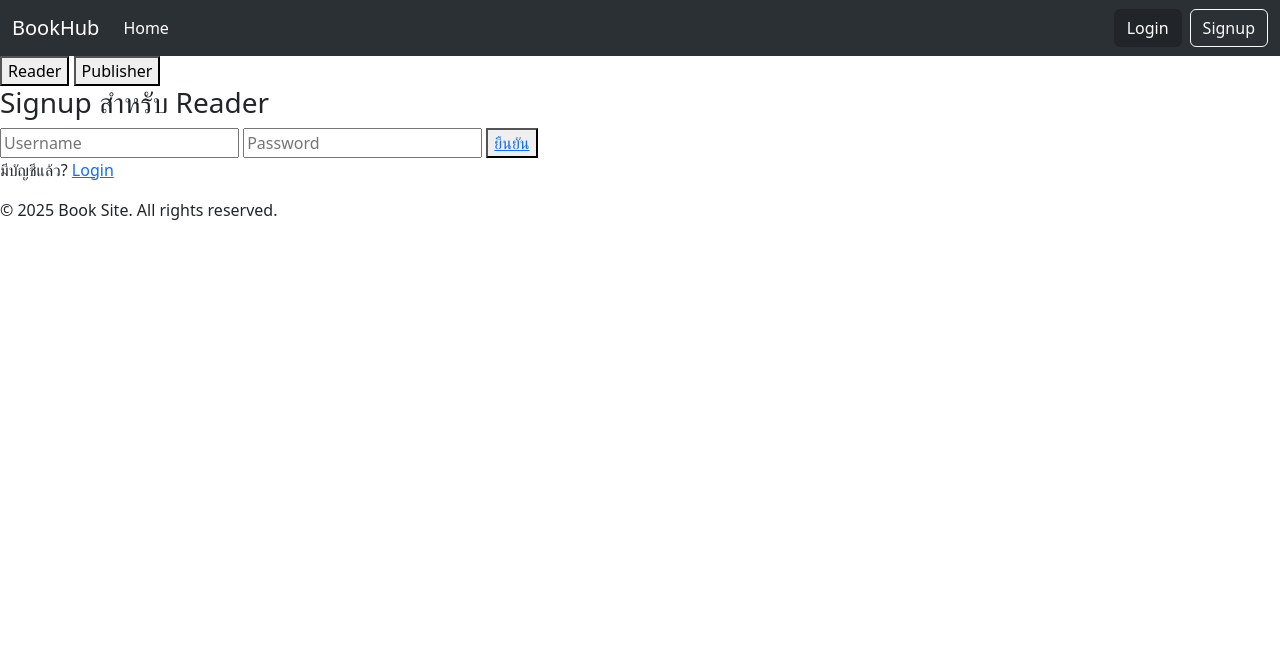
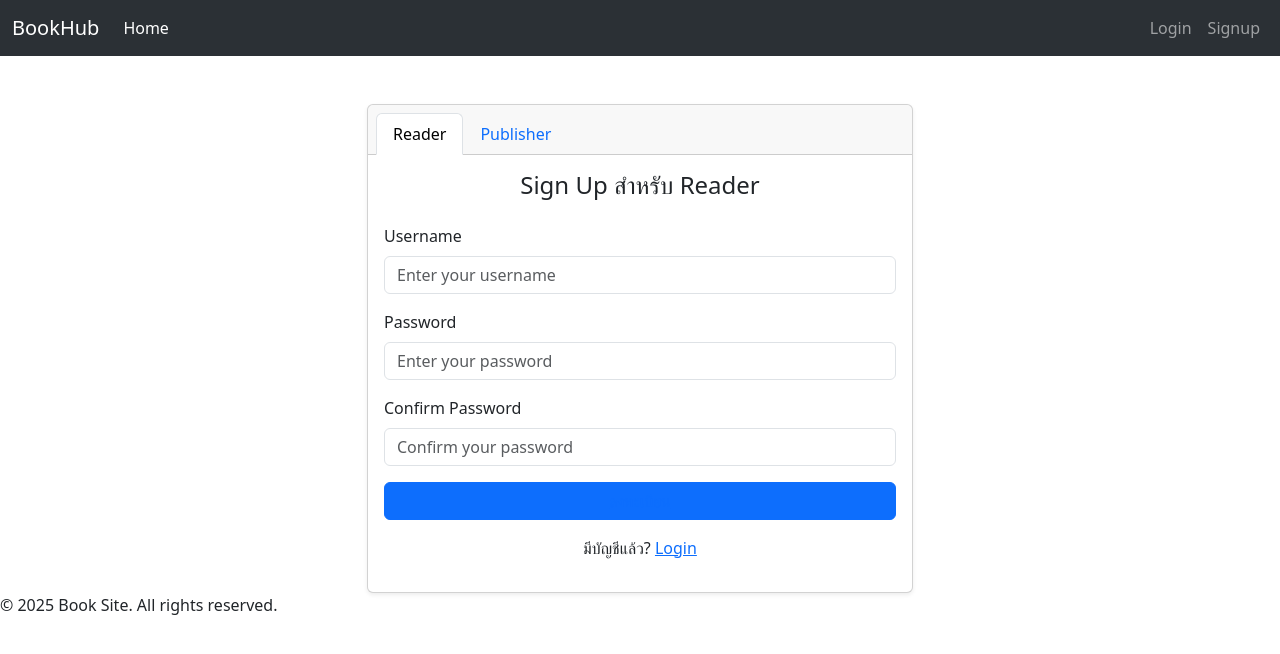
Before and after one commit to likelessly/SE-BookHub, a Django app: page /signup/ in a window 1280 px wide. Shown: the top 654 px of the page. Run offline with Django 5.2, Linux system fonts and the light colour scheme.

Commit message:
update login,signup

```diff
--- a/pages/templates/pages/base.html
+++ b/pages/templates/pages/base.html
@@ -1,17 +1,15 @@
 {% load static %}
 <!DOCTYPE html>
 <html lang="th">
-
 <head>
     <meta charset="UTF-8">
     <title>{% block title %}Book Hub{% endblock %}</title>
-  <!-- <link rel="stylesheet" href="{% static 'base.css' %}"> -->
-  <link href="https://cdn.jsdelivr.net/npm/bootstrap@5.3.3/dist/css/bootstrap.min.css" rel="stylesheet"
-    integrity="sha384-QWTKZyjpPEjISv5WaRU9OFeRpok6YctnYmDr5pNlyT2bRjXh0JMhjY6hW+ALEwIH" crossorigin="anonymous">
+
+    <link href="https://cdn.jsdelivr.net/npm/bootstrap@5.3.3/dist/css/bootstrap.min.css" rel="stylesheet" integrity="sha384-QWTKZyjpPEjISv5WaRU9OFeRpok6YctnYmDr5pNlyT2bRjXh0JMhjY6hW+ALEwIH" crossorigin="anonymous">
     {% block head %}{% endblock %}
 </head>
-
 <body>
+    <script src="https://cdn.jsdelivr.net/npm/bootstrap@5.3.2/dist/js/bootstrap.bundle.min.js"></script>
     <header>
         <!-- อาจมีโลโก้ หรือ nav bar พื้นฐาน -->
         {% block header %}
@@ -32,15 +30,16 @@
                   <!-- Move Login & Signup to the Right -->
                   <ul class="navbar-nav ms-auto">
                       <li class="nav-item">
-                <a class="btn btn-dark text-white me-2" href="{% url 'login' %}">Login</a>
+                          <a class="nav-link" href="{% url 'login' %}">Login</a>
                       </li>
                       <li class="nav-item">
-                <a class="btn btn-outline-light" href="{% url 'signup' %}">Signup</a>
+                          <a class="nav-link" href="{% url 'signup' %}">Signup</a>
                       </li>
                   </ul>
               </div>
           </div>
       </nav>
+
         {% endblock %}
     </header>
 
@@ -55,5 +54,4 @@
         {% endblock %}
     </footer>
 </body>
-
 </html>
--- a/pages/templates/pages/signup.html
+++ b/pages/templates/pages/signup.html
@@ -1,45 +1,98 @@
 {% extends "pages/base.html" %}
 {% load static %}
 
-
-{% block title %}Login / Sign Up{% endblock %}
+{% block title %}Sign Up{% endblock %}
 
 {% block content %}
-<div class="auth-container">
-    <div class="auth-toggle">
-        <button onclick="showForm('reader')">Reader</button>
-        <button onclick="showForm('publisher')">Publisher</button>
+<div class="container mt-5">
+  <div class="row justify-content-center">
+    <div class="col-md-6">
+      <!-- Card wrapper สำหรับฟอร์ม Sign Up -->
+      <div class="card shadow-sm">
+        <div class="card-header">
+          <ul class="nav nav-tabs card-header-tabs" id="signupTab" role="tablist">
+            <li class="nav-item" role="presentation">
+              <button
+                class="nav-link active"
+                id="reader-tab"
+                data-bs-toggle="tab"
+                data-bs-target="#reader-form"
+                type="button"
+                role="tab"
+                aria-controls="reader-form"
+                aria-selected="true">
+                Reader
+              </button>
+            </li>
+            <li class="nav-item" role="presentation">
+              <button
+                class="nav-link"
+                id="publisher-tab"
+                data-bs-toggle="tab"
+                data-bs-target="#publisher-form"
+                type="button"
+                role="tab"
+                aria-controls="publisher-form"
+                aria-selected="false">
+                Publisher
+              </button>
+            </li>
+          </ul>
         </div>
-
-    <!-- แบบฟอร์มสำหรับ reader -->
-    <div id="reader-form" class="auth-form">
-        <h3>Signup สำหรับ Reader</h3>
+        <div class="card-body">
+          <div class="tab-content" id="signupTabContent">
+            <!-- ฟอร์มสำหรับ Reader -->
+            <div class="tab-pane fade show active" id="reader-form" role="tabpanel" aria-labelledby="reader-tab">
+              <h4 class="card-title mb-4 text-center">Sign Up สำหรับ Reader</h4>
               <form action="" method="post">
                 {% csrf_token %}
-            <input type="text" placeholder="Username">
-            <input type="password" placeholder="Password">
-            <button type="submit"><a href="{% url 'login' %}">ยืนยัน</a></button>
+                <div class="mb-3">
+                  <label for="reader-username" class="form-label">Username</label>
+                  <input type="text" class="form-control" id="reader-username" name="username" placeholder="Enter your username" required>
+                </div>
+                <div class="mb-3">
+                  <label for="reader-password" class="form-label">Password</label>
+                  <input type="password" class="form-control" id="reader-password" name="password" placeholder="Enter your password" required>
+                </div>
+                <div class="mb-3">
+                  <label for="reader-password2" class="form-label">Confirm Password</label>
+                  <input type="password" class="form-control" id="reader-password2" name="password2" placeholder="Confirm your password" required>
+                </div>
+                <button type="submit" class="btn btn-primary w-100"><a href="{% url 'login' %}">ลงทะเบียน</a></button>
+
               </form>
-        <p>มีบัญชีแล้ว? <a href="{% url 'login' %}">Login</a></p>
+              <p class="text-center mt-3">มีบัญชีแล้ว? <a href="{% url 'login' %}">Login</a></p>
             </div>
-
-    <!-- แบบฟอร์มสำหรับ publisher (ซ่อนโดยเริ่มต้น) -->
-    <div id="publisher-form" class="auth-form" style="display:none;">
-        <h3>Signup สำหรับ Publisher</h3>
+            <!-- ฟอร์มสำหรับ Publisher -->
+            <div class="tab-pane fade" id="publisher-form" role="tabpanel" aria-labelledby="publisher-tab">
+              <h4 class="card-title mb-4 text-center">Sign Up สำหรับ Publisher</h4>
               <form action="" method="post">
                 {% csrf_token %}
-            <input type="text" placeholder="Username">
-            <input type="password" placeholder="Password">
-            <button type="submit"><a href="{% url 'login' %}">ยืนยัน</a></button>
+                <div class="mb-3">
+                  <label for="publisher-username" class="form-label">Username</label>
+                  <input type="text" class="form-control" id="publisher-username" name="username" placeholder="Enter your username" required>
+                </div>
+                <div class="mb-3">
+                  <label for="publisher-password" class="form-label">Password</label>
+                  <input type="password" class="form-control" id="publisher-password" name="password" placeholder="Enter your password" required>
+                </div>
+                <div class="mb-3">
+                  <label for="publisher-password2" class="form-label">Confirm Password</label>
+                  <input type="password" class="form-control" id="publisher-password2" name="password2" placeholder="Confirm your password" required>
+                </div>
+                <div class="mb-3">
+                  <label for="publisher-idcard" class="form-label">รหัสปชช.</label>
+                  <input type="text" class="form-control" id="publisher-idcard" name="idcard" placeholder="Enter your ID card number" required>
+                </div>
+                <button type="submit" class="btn btn-primary w-100"><a href="{% url 'login' %}">ลงทะเบียน</a></button>
+
               </form>
-        <p>มีบัญชีแล้ว? <a href="{% url 'login' %}">Login</a></p>
+              <p class="text-center mt-3">มีบัญชีแล้ว? <a href="{% url 'login' %}">Login</a></p>
+            </div>
+          </div><!-- End tab-content -->
+        </div>
+      </div><!-- End card -->
     </div>
   </div>
-
-<script>
-function showForm(userType) {
-    document.getElementById('reader-form').style.display = (userType === 'reader') ? 'block' : 'none';
-    document.getElementById('publisher-form').style.display = (userType === 'publisher') ? 'block' : 'none';
-}
-</script>
+</div>
 {% endblock %}
```
Also changed, not shown: pages/templates/pages/login.html (+20 -35 lines). Lines whose indentation alone changed are shown as unchanged.
